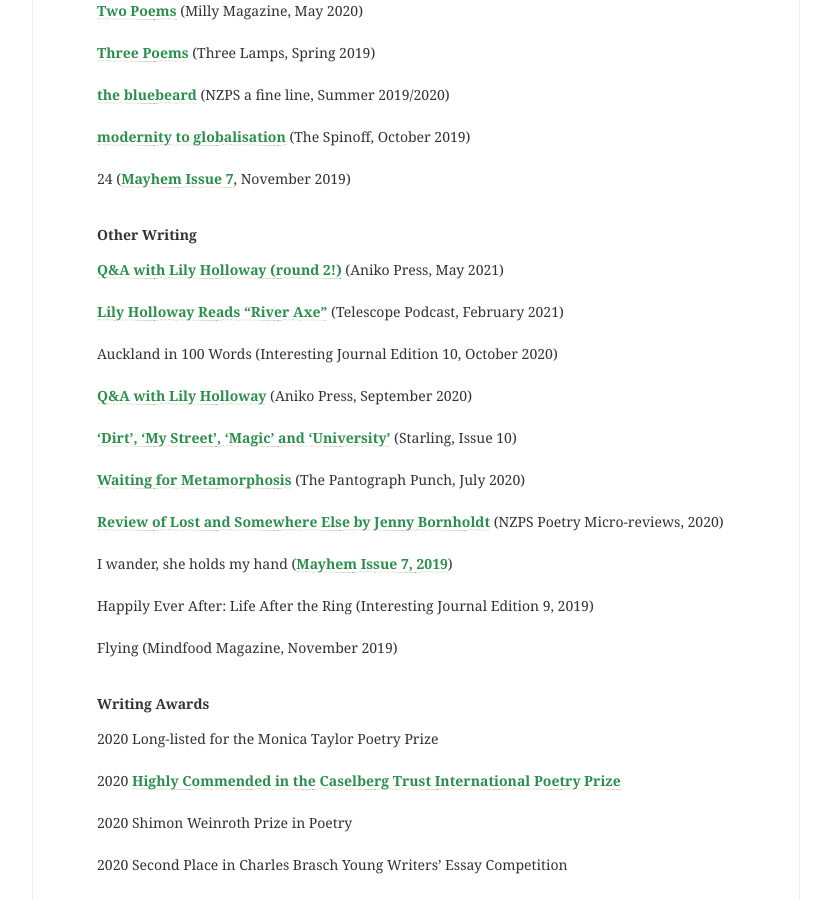
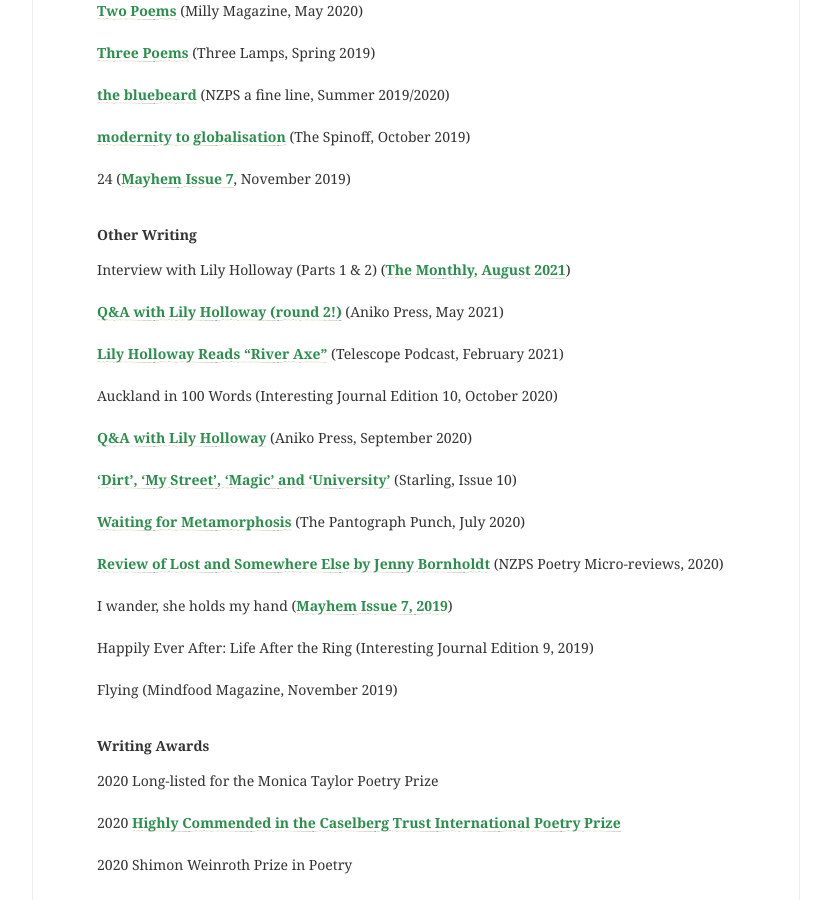
Before and after one commit to lilyholloway/lilyholloway.github.io, a Jekyll site: the page built from cv.md, in a window 1280 px wide and 900 px high, scrolled down 1799 px. Shown: the whole window, without its empty margins (224-1055 px from the left). Built offline with Jekyll 4.4.1, drawn with Linux system fonts in a browser that asks for light colours; nearby versions of some CDN libraries.

Commit message:
Update cv.md

```diff
--- a/cv.md
+++ b/cv.md
@@ -79,6 +79,8 @@
 
 <b>Other Writing</b><br>
 
+Interview with Lily Holloway (Parts 1 & 2) (<b><a href="https://mailchi.mp/capartscentre.com/the-monthly-poetry-and-spoken-word-edition-august-2021-152126?fbclid=IwAR3q5ZUAwWTaR3CZUr2S_YuNU7cEDtDeaRw5-ptpoFznNI8N0mqPBl5ePgI">The Monthly, August 2021</a></b>)<br>
+<br>
 <b><a href="https://www.anikopress.com/interviews/lily-holloway-2">Q&A with Lily Holloway (round 2!)</a></b> (Aniko Press, May 2021)<br>
 <br>
 <b><a href="https://open.spotify.com/episode/5poNhuzseCeBG57uilcEVj?si=1aakXCdRRkWLcbXQWhwYEg">Lily Holloway Reads "River Axe"</a></b> (Telescope Podcast, February 2021)<br>
```
